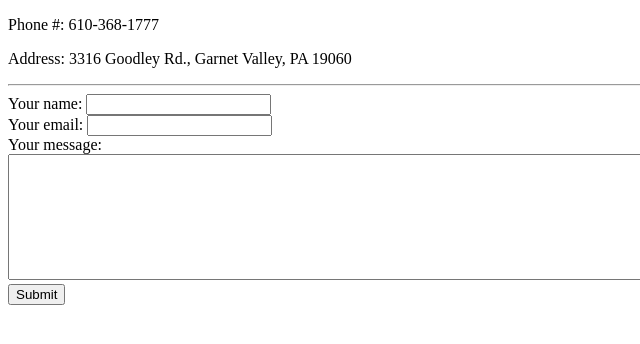
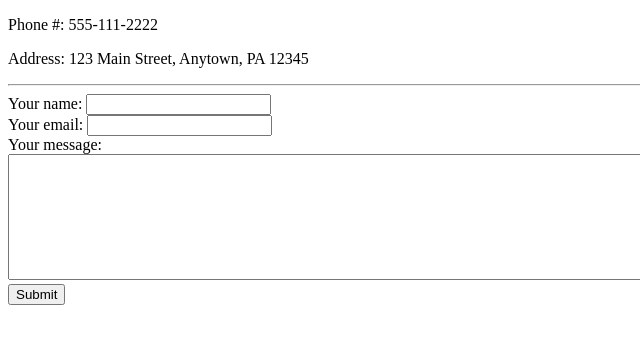
Before and after one commit to agilebrian/cv, a plain HTML site: page contact_me.html in a window 1280 px wide. Shown: the full height of the page, 0-640 px from the left. Drawn offline with Linux system fonts and the light colour scheme.

Commit message:
Changed to fake contact info

```diff
--- a/contact_me.html
+++ b/contact_me.html
@@ -5,8 +5,8 @@
     <title>Brian's Contact Info</title>
 </head>
 <body>
-<p>Phone #: 610-368-1777</p>
-<p>Address: 3316 Goodley Rd., Garnet Valley, PA 19060</p>
+<p>Phone #: 555-111-2222</p>
+<p>Address: 123 Main Street, Anytown, PA 12345</p>
 <hr>
 <form action="mailto:info@stratfusion.com" method="post" enctype="text/plain">
     <label>Your name:</label>
```
